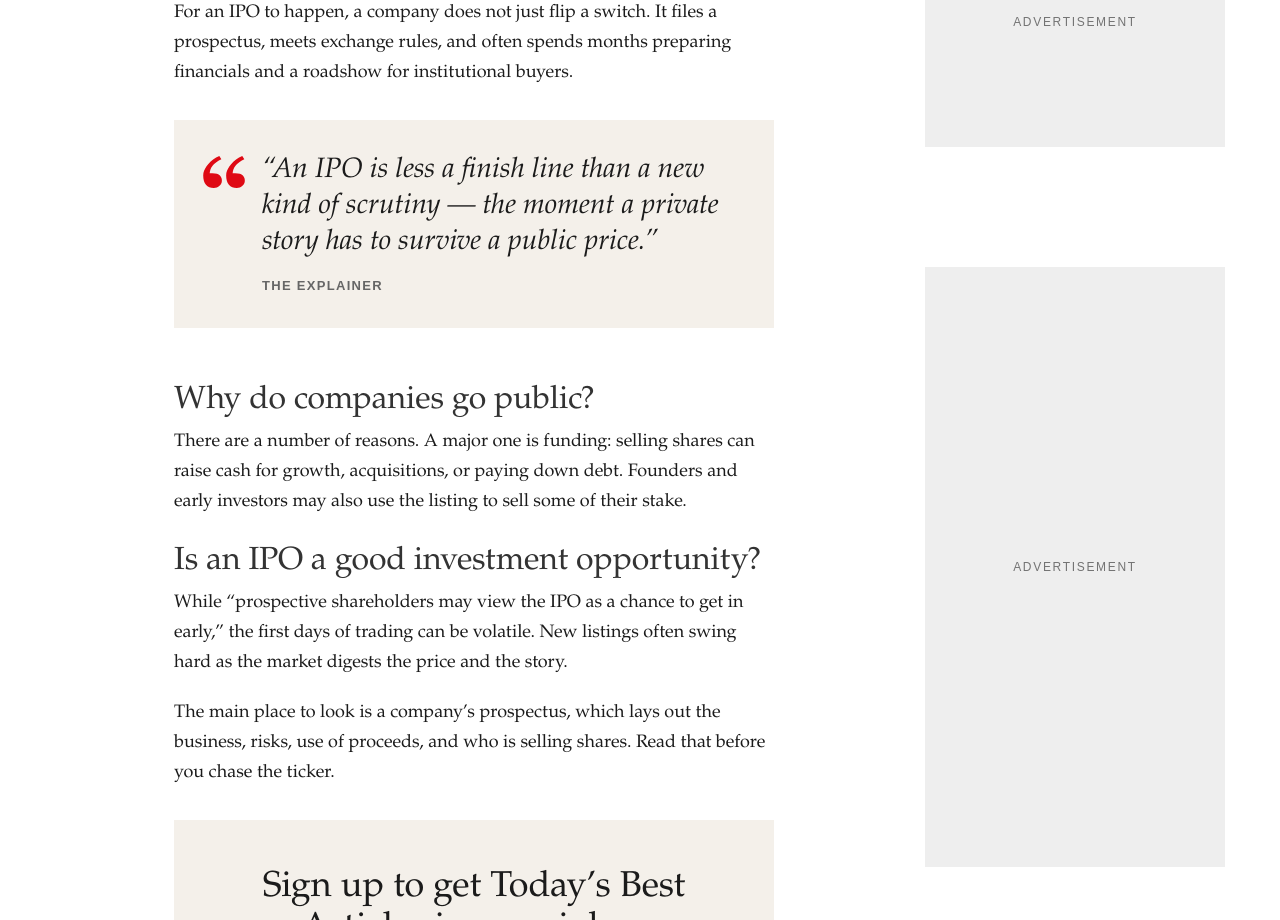
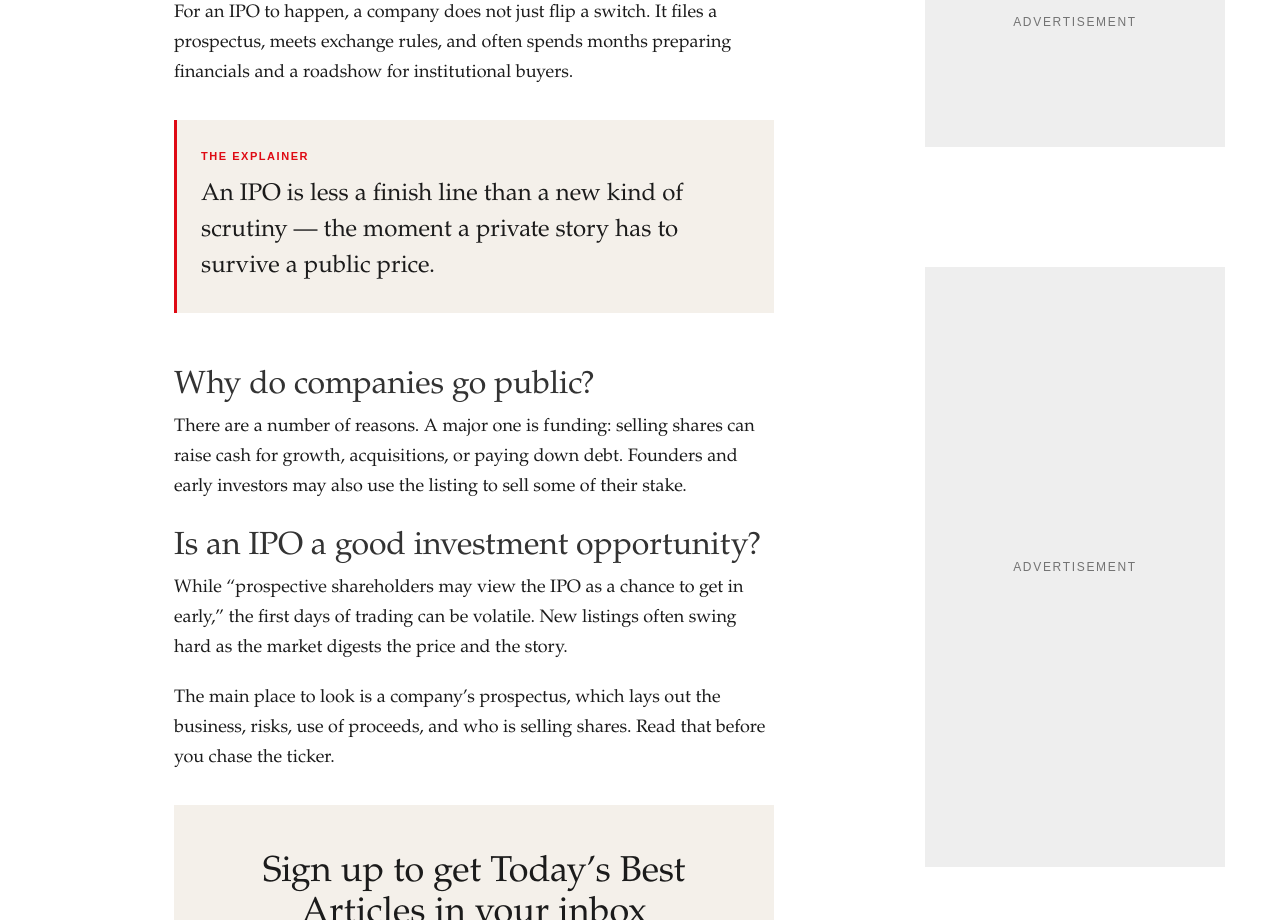
Before and after one commit to MattSmith02/week-morning-report, a Next.js app: page /article in a window 1280 px wide. Shown: the part 2120-3040 px from the top of the page. Built offline with nearby package versions, Linux system fonts and the light colour scheme.

Commit message:
Replace pull quote with Explainer callout note.
Co-authored-by: Cursor <cursoragent@cursor.com>

```diff
--- a/src/app/article/page.tsx
+++ b/src/app/article/page.tsx
@@ -121,34 +121,16 @@ function GoogleMark() {
   );
 }
 
-function QuoteMark({ className = "mt-1 h-8 w-11 shrink-0" }: { className?: string }) {
+function ExplainerNote({ title = "The Explainer", children }: { title?: string; children: string }) {
   return (
-    <svg className={className} viewBox="0 130 52 40" fill="none" aria-hidden>
-      <path
-        d="M51.3797 134.046C46.9979 136.135 43.5661 138.566 41.0844 141.339C38.6027 144.112 37.1679 147.474 36.7802 151.425L40.0374 151.425C42.4416 151.425 44.3998 151.69 45.9121 152.222C47.4245 152.754 48.6459 153.495 49.5766 154.444C50.4685 155.356 51.1083 156.363 51.496 157.464C51.845 158.566 52.0195 159.706 52.0195 160.883C52.0195 163.314 51.0307 165.442 49.0531 167.265C47.0367 169.088 44.6713 170 41.9569 170C37.6914 170 34.4148 168.613 32.1269 165.84C29.8391 163.067 28.6951 159.231 28.6951 154.33C28.6951 149.772 30.6728 145.176 34.628 140.541C38.5445 135.907 43.2753 132.393 48.8204 130L51.3797 134.046ZM22.7041 134.046C18.3223 136.135 14.8905 138.566 12.4088 141.339C9.92706 144.112 8.49231 147.474 8.10454 151.424L11.3618 151.424C13.766 151.424 15.7242 151.69 17.2365 152.222C18.7488 152.754 19.9703 153.495 20.901 154.444C21.7928 155.356 22.4327 156.363 22.8204 157.464C23.1694 158.566 23.3439 159.706 23.3439 160.883C23.3439 163.314 22.3551 165.442 20.3775 167.265C18.3611 169.088 15.9957 170 13.2813 170C9.0158 170 5.73914 168.613 3.45129 165.84C1.16345 163.067 0.019527 159.231 0.0195274 154.33C0.0195278 149.772 1.99716 145.176 5.95242 140.541C9.8689 135.907 14.5997 132.393 20.1448 130L22.7041 134.046Z"
-        fill="#DF0A14"
-      />
-    </svg>
-  );
-}
-
-function PullQuote({ quote, attribution }: { quote: string; attribution?: string }) {
-  return (
-    <figure className="my-8 px-5 py-7 sm:px-7 sm:py-8" style={{ background: CREAM }}>
-      <div className="flex items-start gap-4">
-        <QuoteMark />
-        <div className="min-w-0">
-          <blockquote className="text-[1.5rem] leading-8 text-[#1B1B1B] italic sm:text-[1.75rem] sm:leading-9" style={roman}>
-            “{quote}”
-          </blockquote>
-          {attribution ? (
-            <figcaption className="mt-4 text-[13px] font-bold tracking-[0.1em] text-[#666666] uppercase" style={uiBold}>
-              {attribution}
-            </figcaption>
-          ) : null}
-        </div>
-      </div>
-    </figure>
+    <aside className="my-8 border-l-[3px] border-[#DF0A14] px-5 py-6 sm:px-6 sm:py-7" style={{ background: CREAM }} aria-label={title}>
+      <p className="text-[11px] font-bold tracking-[0.14em] text-[#DF0A14] uppercase" style={uiBold}>
+        {title}
+      </p>
+      <p className="mt-3 text-[1.35rem] leading-8 text-[#1B1B1B] sm:text-[1.5rem] sm:leading-9" style={roman}>
+        {children}
+      </p>
+    </aside>
   );
 }
 
@@ -561,10 +543,9 @@ export default function ArticlePage() {
                   </p>
                 </div>
 
-                <PullQuote
-                  quote="An IPO is less a finish line than a new kind of scrutiny — the moment a private story has to survive a public price."
-                  attribution="The Explainer"
-                />
+                <ExplainerNote>
+                  An IPO is less a finish line than a new kind of scrutiny — the moment a private story has to survive a public price.
+                </ExplainerNote>
 
                 <h2 className="mt-5 text-[32px] leading-[42px] tracking-[-0.096px] text-[#333333]" style={roman}>
                   Why do companies go public?
```
